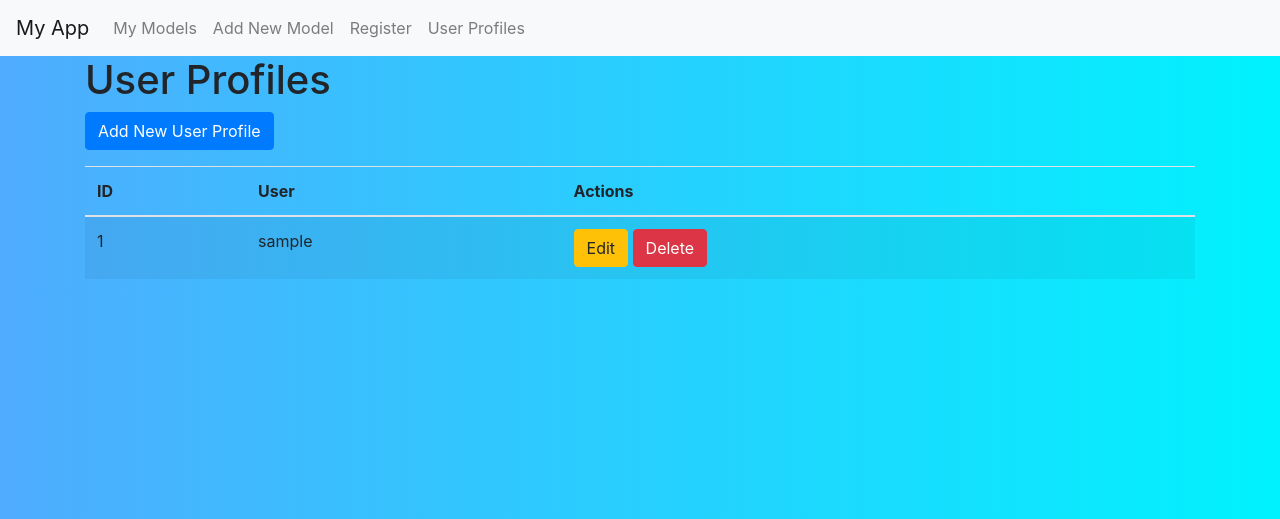
After one commit to fisnikkk/django_colab, a Django app: page /user_profiles/ in a window 1280 px wide. The commit adds this page. Shown: the top 519 px of the page. Run offline with Django 4.2, Linux system fonts and the light colour scheme; tables that the repository leaves empty hold one stand-in row (values such as "Sample post"); some libraries are stand-ins or nearby versions.

Commit message:
register

```diff
--- a/my_project/my_app/templates/base.html
+++ b/my_project/my_app/templates/base.html
@@ -9,17 +9,16 @@
   <link rel="stylesheet" href="{% static 'css/styles.css' %}">
   <style>
     body {
-      /* Replace the line below with your desired gradient or pattern */
       background-image: linear-gradient(to right, #4facfe 0%, #00f2fe 100%);
       background-size: cover;
       background-position: center;
     }
   </style>
-
 </head>
 <body>
   <nav class="navbar navbar-expand-lg navbar-light bg-light">
     <a class="navbar-brand" href="{% url 'my_model_list' %}">My App</a>
+
     <button class="navbar-toggler" type="button" data-toggle="collapse" data-target="#navbarSupportedContent" aria-controls="navbarSupportedContent" aria-expanded="false" aria-label="Toggle navigation">
       <span class="navbar-toggler-icon"></span>
     </button>
@@ -32,17 +31,15 @@
         <li class="nav-item">
           <a class="nav-link" href="{% url 'my_model_create' %}">Add New Model</a>
         </li>
-        <!-- Add more navigation items here -->
+        <li class="nav-item">
+          <a class="nav-link" href="{% url 'register' %}">Register</a>
+        </li>
+        <li class="nav-item">
+        <a class="nav-link" href="{% url 'user_profile_list' %}">User Profiles</a>
+        </li>
       </ul>
     </div>
   </nav>
-  <header>
-    <h1>My Django CRUD App</h1>
-    <nav>
-      <a href="{% url 'my_model_list' %}">Home</a>
-      <a href="{% url 'register' %}">Register</a>
-    </nav>
-  </header>
   <main>
     <div class="container">
       {% block content %}
@@ -54,4 +51,4 @@
   <script src="https://stackpath.bootstrapcdn.com/bootstrap/4.3.1/js/bootstrap.min.js" integrity="sha384-JjSmVgyd0p3pXB1rRibZUAYoIIy6OrQ6VrjIEaFf/nJGzIxFDsf4x0xIM+B07jRM" crossorigin="anonymous"></script>
   <script src="{% static 'js/scripts.js' %}"></script>
 </body>
-</html>
+</html
--- a/my_project/my_app/templates/my_model_list.html
+++ b/my_project/my_app/templates/my_model_list.html
@@ -2,7 +2,7 @@
 
 {% block content %}
     {% with request.GET.search|default:'' as search_term %}
-    <h1>MyModel List</h1>
+    <h2>My Models</h2>
     <a href="{% url 'my_model_create' %}" class="btn btn-primary mb-3">Add New Model</a>
 
     <!-- Add the search form here -->
@@ -15,7 +15,7 @@
         </div>
     </form>
 
-    <table class="table table-striped">
+    <table class="table">
         <thead>
             <tr>
                 <th>ID</th>
@@ -39,6 +39,8 @@
             {% endfor %}
         </tbody>
     </table>
+
+    <!-- Pagination -->
     <nav aria-label="Page navigation example">
         <ul class="pagination">
             {% if page_obj.has_previous %}
--- /dev/null
+++ b/my_project/my_app/templates/user_profile_list.html
@@ -0,0 +1,28 @@
+{% extends 'base.html' %}
+
+{% block content %}
+    <h1>User Profiles</h1>
+    <a href="{% url 'user_profile_create' %}" class="btn btn-primary mb-3">Add New User Profile</a>
+
+    <table class="table table-striped">
+        <thead>
+            <tr>
+                <th>ID</th>
+                <th>User</th>
+                <th>Actions</th>
+            </tr>
+        </thead>
+        <tbody>
+            {% for user_profile in user_profiles %}
+            <tr>
+                <td>{{ user_profile.pk }}</td>
+                <td>{{ user_profile.user }}</td>
+                <td>
+                    <a href="{% url 'user_profile_update' user_profile.pk %}" class="btn btn-warning">Edit</a>
+                    <a href="{% url 'user_profile_delete' user_profile.pk %}" class="btn btn-danger">Delete</a>
+                </td>
+            </tr>
+            {% endfor %}
+        </tbody>
+    </table>
+{% endblock %}
--- a/my_project/my_app/urls.py
+++ b/my_project/my_app/urls.py
@@ -3,12 +3,12 @@ from . import views
 from .views import register
 
 urlpatterns = [
+    path('', views.my_model_list, name='my_model_list'),
     path('register/', views.register, name='register'),
     path('user_profiles/', views.UserProfileListView.as_view(), name='user_profile_list'),
     path('user_profiles/create/', views.UserProfileCreateView.as_view(), name='user_profile_create'),
     path('user_profiles/<int:pk>/update/', views.UserProfileUpdateView.as_view(), name='user_profile_update'),
     path('user_profiles/<int:pk>/delete/', views.UserProfileDeleteView.as_view(), name='user_profile_delete'),
-    path('', views.my_model_list, name='my_model_list'),
     path('my_model/<int:pk>/', views.MyModelDetailView.as_view(), name='my_model_detail'),
     path('my_model/create/', views.MyModelCreateView.as_view(), name='my_model_create'),
     path('my_model/<int:pk>/update/', views.MyModelUpdateView.as_view(), name='my_model_update'),
--- a/my_project/my_app/views.py
+++ b/my_project/my_app/views.py
@@ -10,26 +10,9 @@ from django.contrib.auth import login
 from .forms import UserProfileForm
 
 def my_model_list(request):
-    search_term = request.GET.get('search', '')
+    models = MyModel.objects.all()
+    return render(request, 'my_model_list.html', {'models': models})
 
-    if search_term:
-        object_list = MyModel.objects.filter(name__icontains=search_term)
-    else:
-        object_list = MyModel.objects.all()
-
-    paginator = Paginator(object_list, 10) # Show 10 items per page
-
-    page = request.GET.get('page')
-    my_models = paginator.get_page(page)
-
-    context = {
-        'object_list': my_models,
-        'search_term': search_term,
-        'page_obj': my_models,
-        'paginator': paginator,
-    }
-
-    return render(request, 'my_model_list.html', context)
 
 class MyModelDetailView(DetailView):
     model = MyModel
@@ -54,19 +37,20 @@ class MyModelDeleteView(DeleteView):
 
 class UserProfileListView(ListView):
     model = UserProfile
-    template_name = 'my_app/user_profile_list.html'
+    template_name = 'user_profile_list.html'  # Make sure this line matches the file name in your templates folder
     context_object_name = 'user_profiles'
+
 
 class UserProfileCreateView(CreateView):
     model = UserProfile
     form_class = UserProfileForm
-    template_name = 'my_app/user_profile_form.html'
+    template_name = 'user_profile_form.html'
     success_url = '/user_profiles/'
 
 class UserProfileUpdateView(UpdateView):
     model = UserProfile
     form_class = UserProfileForm
-    template_name = 'my_app/user_profile_form.html'
+    template_name = 'user_profile_form.html'
     success_url = '/user_profiles/'
 
 class UserProfileDeleteView(DeleteView):
```
Also changed, not shown: my_project/my_app/templates/home.html (added, +11 -0 lines), my_project/my_app/templates/user_profile_form.html (added, +10 -0 lines), my_project/db.sqlite3, my_project/my_app/forms.py (line endings or trailing spaces), my_project/my_app/models.py (line endings or trailing spaces), my_project/my_app/static/js/scripts.js (line endings or trailing spaces), my_project/my_app/static/styles.css (line endings or trailing spaces), my_project/my_app/templates/my_model_create.html (line endings or trailing spaces), my_project/my_app/templates/my_model_delete.html (line endings or trailing spaces), my_project/my_app/templates/my_model_detail.html (line endings or trailing spaces), my_project/my_app/templates/my_model_update.html (line endings or trailing spaces), my_project/my_app/templates/register.html (line endings or trailing spaces). Lines whose indentation alone changed are shown as unchanged.
